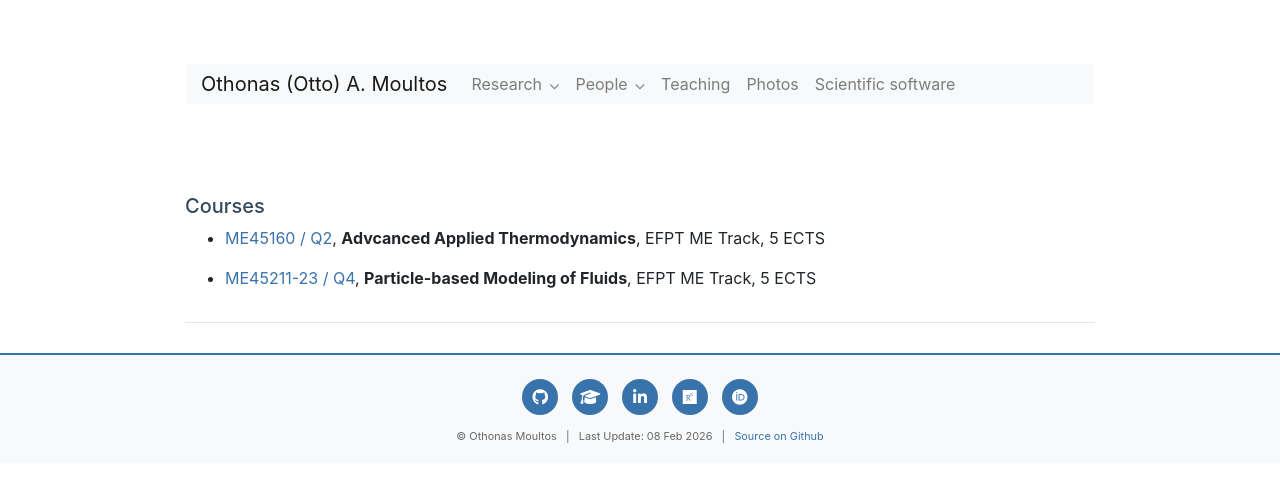
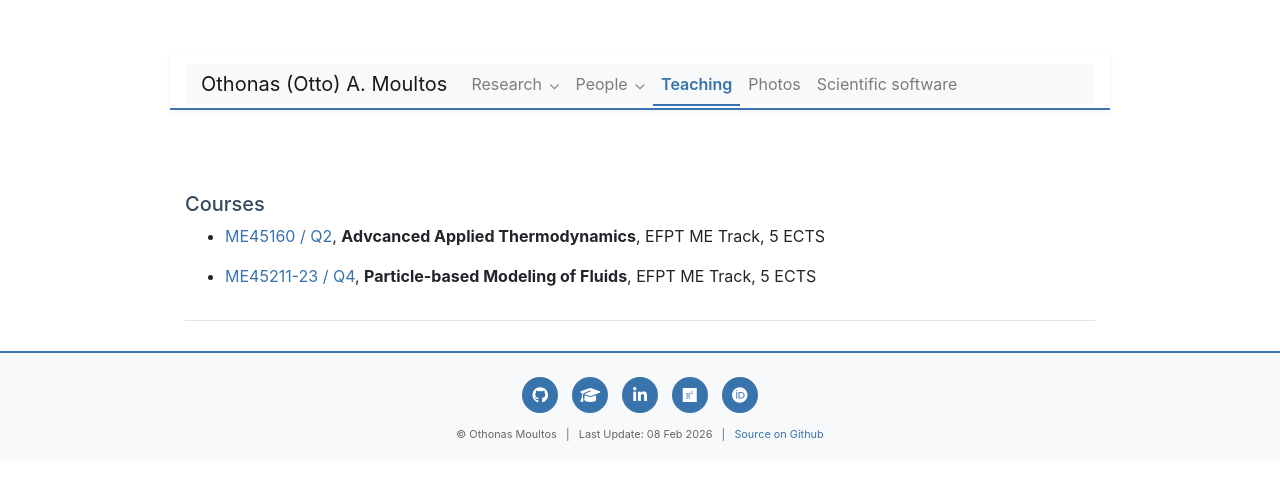
Before and after one commit to omoultosEthTuDelft/web, a Jekyll site: the page built from teaching/index.md, in a window 1280 px wide. Shown: the top 482 px of the page. Built offline with Jekyll 4.4.1, drawn with Linux system fonts in a browser that asks for light colours; nearby versions of some CDN libraries.

Commit message:
newStyle

```diff
--- a/_layouts/default.html
+++ b/_layouts/default.html
@@ -53,7 +53,7 @@
     <div class="collapse navbar-collapse w-100" id="navbarNav">
       <ul class="navbar-nav">
         <li class="nav-item dropdown">
-          <a class="nav-link" href="#" id="navbarResearchDropdown" role="button" data-toggle="dropdown" aria-haspopup="true" aria-expanded="false">Research <i class="fa-solid fa-chevron-down nav-dropdown-arrow" aria-hidden="true"></i></a>
+          <a class="nav-link{% if page.url contains '/projects' or page.url contains '/publications' or page.url contains '/cool' %} active{% endif %}" href="#" id="navbarResearchDropdown" role="button" data-toggle="dropdown" aria-haspopup="true" aria-expanded="false">Research <i class="fa-solid fa-chevron-down nav-dropdown-arrow" aria-hidden="true"></i></a>
           <div class="dropdown-menu" aria-labelledby="navbarResearchDropdown">
             <a class="dropdown-item" href="{{ site.url }}/projects">Projects</a>
             <a class="dropdown-item" href="{{ site.url }}/publications/">Publications</a>
@@ -61,15 +61,15 @@
           </div>
         </li>
         <li class="nav-item dropdown">
-          <a class="nav-link" href="#" id="navbarPeopleDropdown" role="button" data-toggle="dropdown" aria-haspopup="true" aria-expanded="false">People <i class="fa-solid fa-chevron-down nav-dropdown-arrow" aria-hidden="true"></i></a>
+          <a class="nav-link{% if page.url contains '/people' or page.url contains '/alumni' %} active{% endif %}" href="#" id="navbarPeopleDropdown" role="button" data-toggle="dropdown" aria-haspopup="true" aria-expanded="false">People <i class="fa-solid fa-chevron-down nav-dropdown-arrow" aria-hidden="true"></i></a>
           <div class="dropdown-menu" aria-labelledby="navbarPeopleDropdown">
             <a class="dropdown-item" href="{{ site.url }}/people">Team</a>
             <a class="dropdown-item" href="{{ site.url }}/alumni">Alumni</a>
           </div>
         </li>
-        <li class="nav-item"><a class="nav-link" href="{{ site.url }}/teaching/">Teaching</a></li>
-        <li class="nav-item"><a class="nav-link" href="{{ site.url }}/photos/">Photos</a></li>
-        <li class="nav-item"><a class="nav-link" href="{{ site.url }}/software/">Scientific software</a></li>
+        <li class="nav-item"><a class="nav-link{% if page.url contains '/teaching' %} active{% endif %}" href="{{ site.url }}/teaching/">Teaching</a></li>
+        <li class="nav-item"><a class="nav-link{% if page.url contains '/photos' %} active{% endif %}" href="{{ site.url }}/photos/">Photos</a></li>
+        <li class="nav-item"><a class="nav-link{% if page.url contains '/software' %} active{% endif %}" href="{{ site.url }}/software/">Scientific software</a></li>
       </ul>
     </div>
   </div>
--- a/css/theme.css
+++ b/css/theme.css
@@ -44,6 +44,18 @@ body {
   max-width: 940px;
   margin-left:auto;
   margin-right:auto;
+  border-bottom: 2px solid #3973ac;
+  box-shadow: 0 2px 6px rgba(0,0,0,0.06);
+  padding-bottom: 4px;
+}
+
+/* Active nav item indicator */
+.nav-item .nav-link.active {
+  color: #3973ac !important;
+  font-weight: 600;
+  border-bottom: 2px solid #3973ac;
+  margin-bottom: -6px;
+  padding-bottom: 12px;
 }
 
 
```
